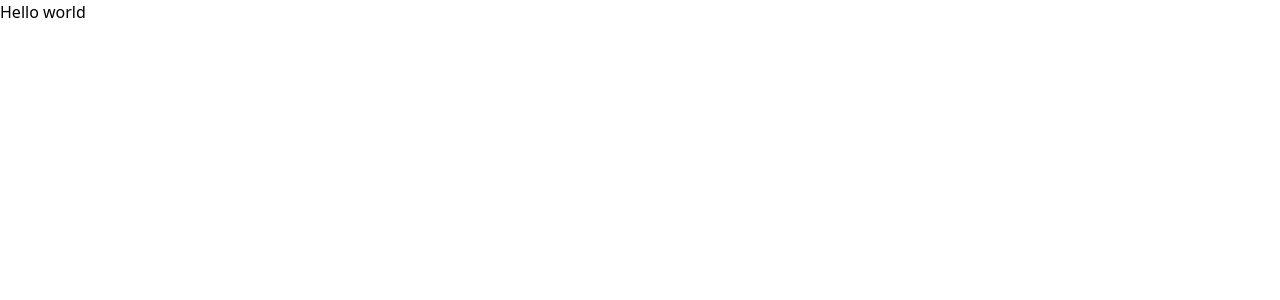
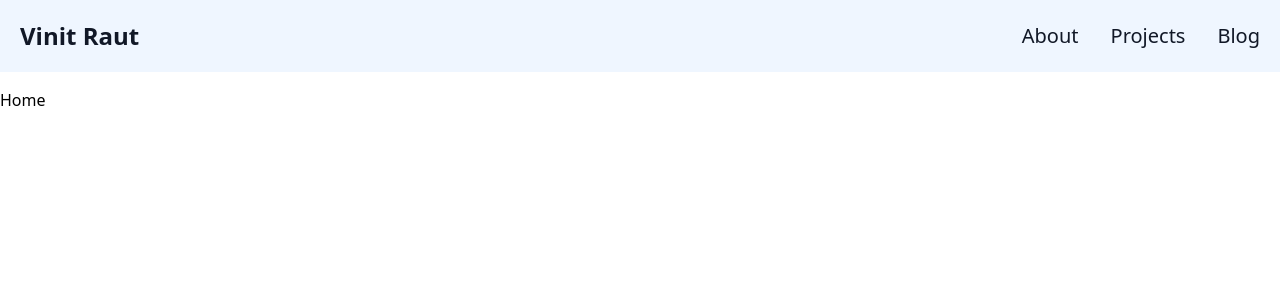
Before and after one commit to vin18/portfolio-website, a React (Create React App) app: page / in a window 1280 px wide. Shown: the top 300 px of the page. Built offline with nearby package versions, Linux system fonts and the light colour scheme.

Commit message:
Add: Header

```diff
--- a/package.json
+++ b/package.json
@@ -8,6 +8,7 @@
     "@testing-library/user-event": "^13.5.0",
     "react": "^17.0.2",
     "react-dom": "^17.0.2",
+    "react-router-dom": "^6.2.1",
     "react-scripts": "5.0.0",
     "web-vitals": "^2.1.4"
   },
--- a/public/index.html
+++ b/public/index.html
@@ -9,6 +9,7 @@
       name="description"
       content="Web site created using create-react-app"
     />
+
     <link rel="apple-touch-icon" href="%PUBLIC_URL%/logo192.png" />
     <link rel="manifest" href="%PUBLIC_URL%/manifest.json" />
     <title>Vinit Raut</title>
--- a/src/App.js
+++ b/src/App.js
@@ -1,8 +1,17 @@
+import { BrowserRouter as Router, Routes, Route } from 'react-router-dom';
+import { Home } from './pages';
+import { Header } from './components';
+
 const App = () => {
   return (
-    <div>
-      <h1>Hello world</h1>
-    </div>
+    <Router>
+      <Header />
+      <main className="container mx-auto py-4">
+        <Routes>
+          <Route path="/" element={<Home />} />
+        </Routes>
+      </main>
+    </Router>
   );
 };
 
--- /dev/null
+++ b/src/components/Header.js
@@ -0,0 +1,33 @@
+import { Link } from 'react-router-dom';
+
+const Header = () => {
+  return (
+    <header className="bg-blue-50 text-gray-900 p-5">
+      <nav className="flex justify-between items-center container mx-auto text-xl">
+        <h3 className="font-bold text-2xl">Vinit Raut</h3>
+
+        <ul className="flex items-center space-x-8">
+          <li>
+            <Link className="hover:text-blue-800" to="/about">
+              About
+            </Link>
+          </li>
+
+          <li>
+            <Link className="hover:text-blue-800" to="/projects">
+              Projects
+            </Link>
+          </li>
+
+          <li>
+            <Link className="hover:text-blue-800" to="/blogs">
+              Blog
+            </Link>
+          </li>
+        </ul>
+      </nav>
+    </header>
+  );
+};
+
+export default Header;
--- /dev/null
+++ b/src/components/Home.js
@@ -0,0 +1,5 @@
+const Home = () => {
+  return <div>Home</div>;
+};
+
+export default Home;
--- /dev/null
+++ b/src/components/index.js
@@ -0,0 +1,4 @@
+import Header from './Header';
+import Home from './Home';
+
+export { Header, Home };
--- /dev/null
+++ b/src/pages/Home.js
@@ -0,0 +1,7 @@
+import { Home } from '../components';
+
+const HomePage = () => {
+  return <Home />;
+};
+
+export default HomePage;
--- /dev/null
+++ b/src/pages/index.js
@@ -0,0 +1,3 @@
+import Home from './Home';
+
+export { Home };
```
Also changed, not shown: 2 other files (tests, documents, lock files or other folders).
